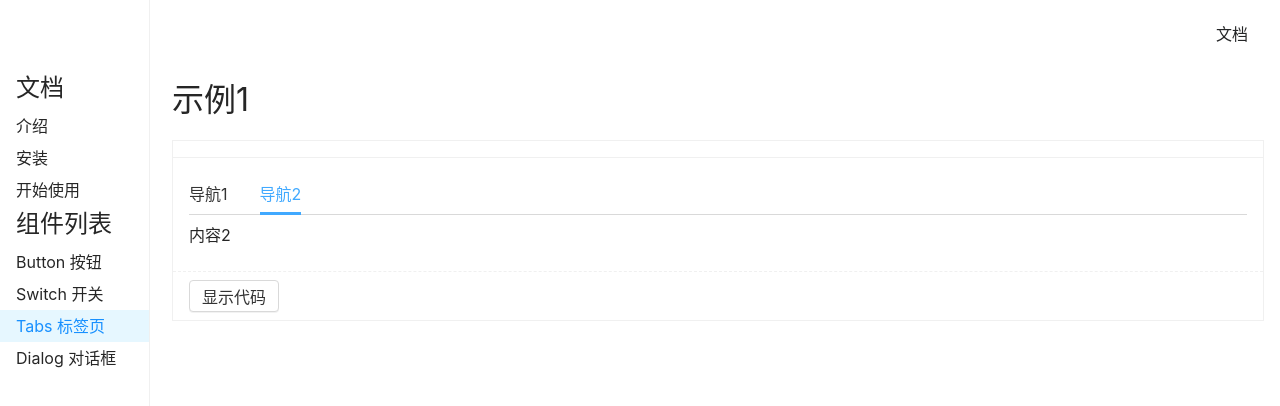
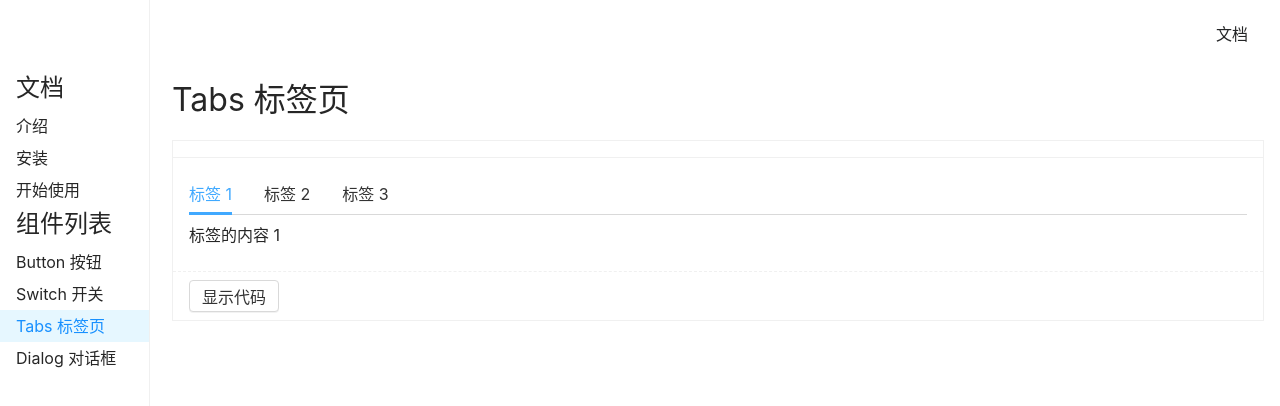
Before and after one commit to Shanejiang1/-honeybee-ui, a Vue app: page /#/doc/tabs in a window 1280 px wide. Shown: the top 406 px of the page. Built offline with nearby package versions, Linux system fonts and the light colour scheme.

Commit message:
Tabs 修改

```diff
--- a/src/components/TabsDemo.vue
+++ b/src/components/TabsDemo.vue
@@ -1,5 +1,5 @@
 <template>
-  <h1>示例1</h1>
+  <h1>Tabs 标签页</h1>
  <Demo :component='TabsDemo1'/>
 </template>
 
--- a/src/components/TabsDemo1.vue
+++ b/src/components/TabsDemo1.vue
@@ -1,11 +1,12 @@
 <demo>
-常规使用
+基础用法
 </demo>
 
 <template>
   <Tabs v-model:selected='x'>
-    <Tab title='导航1'>内容1</Tab>
-    <Tab title='导航2'>内容2</Tab>
+    <Tab title='标签 1'>标签的内容 1</Tab>
+    <Tab title='标签 2'>标签的内容 2</Tab>
+    <Tab title='标签 3'>标签的内容 3</Tab>
   </Tabs>
 </template>
 
@@ -20,7 +21,7 @@ export default {
     Tab,
   },
   setup() {
-    const x = ref('导航2')
+    const x = ref('标签 1')
     return { x }
   },
 }
```
